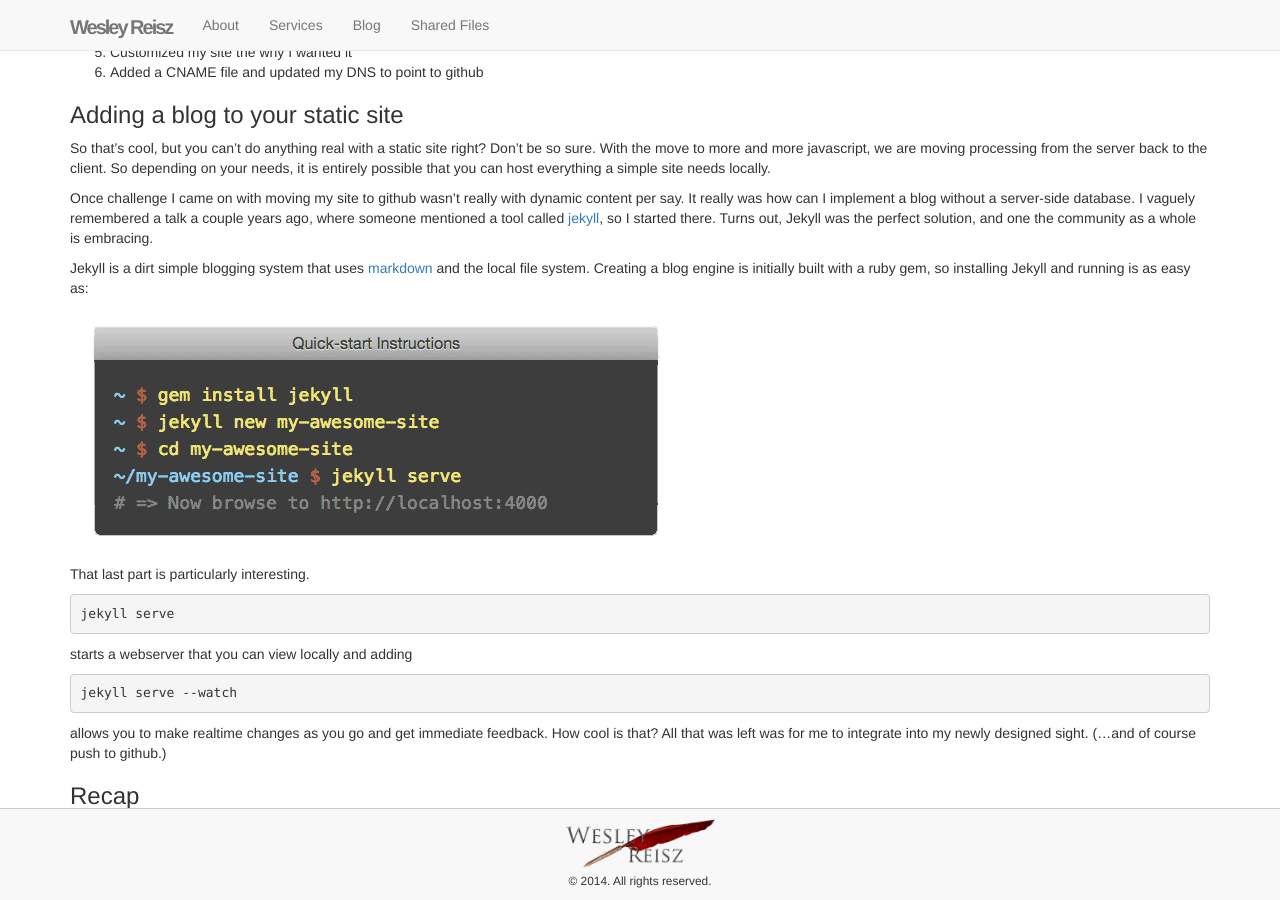
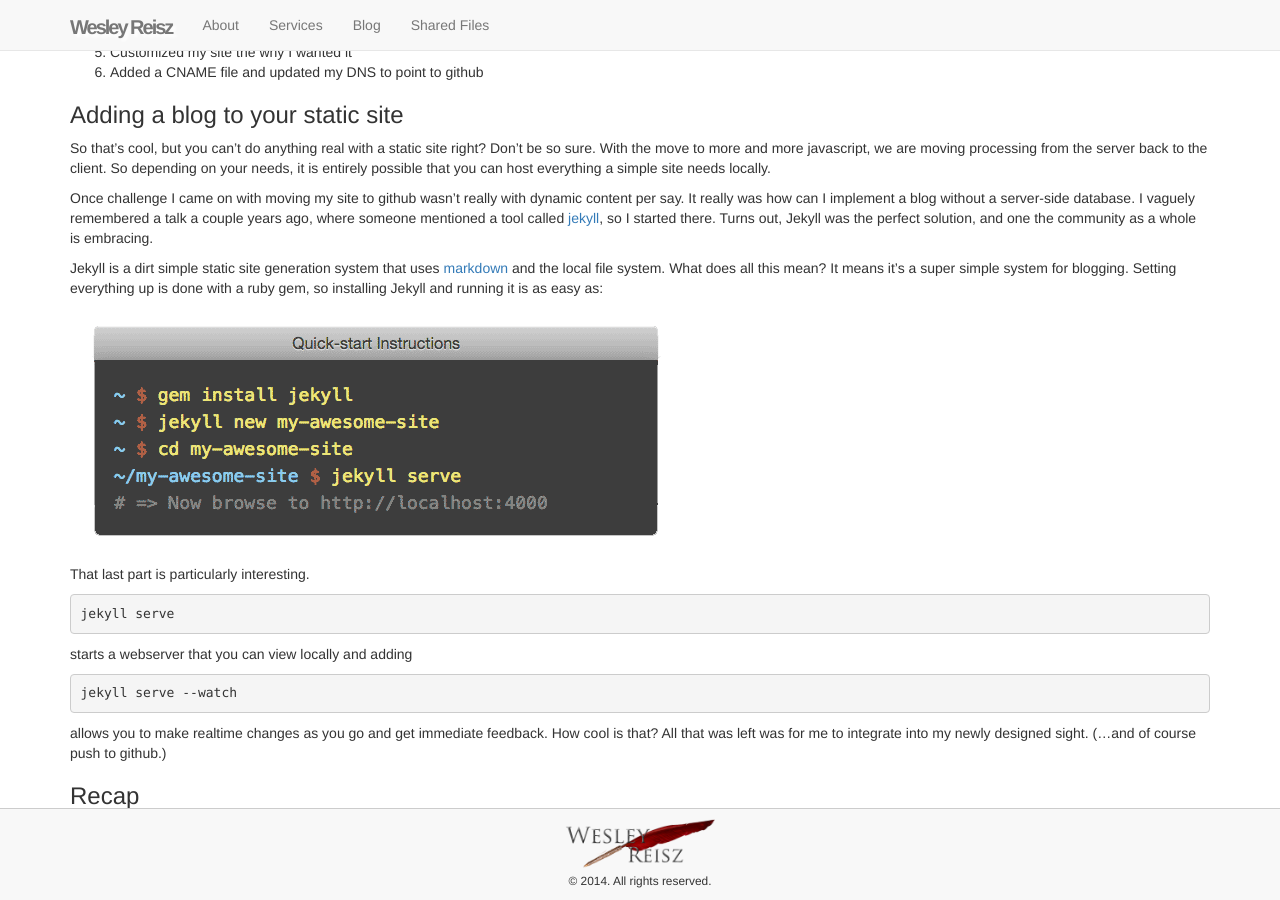
Before and after one commit to wesreisz/wesreisz.github.io, a Jekyll site: the page built from _posts/2014-01-02-moving_to_github.md, in a window 1280 px wide and 900 px high, scrolled down 1314 px. Built offline with Jekyll 4.4.1, drawn with Linux system fonts in a browser that asks for light colours; some web fonts are replaced.

Commit message:
fixed wording

```diff
--- a/_posts/2014-01-02-moving_to_github.md
+++ b/_posts/2014-01-02-moving_to_github.md
@@ -56,7 +56,7 @@
 
 Once challenge I came on with moving my site to github wasn't really with dynamic content per say. It really was how can I implement a blog without a server-side database. I vaguely remembered a talk a couple years ago, where someone mentioned a tool called [jekyll](http://jekyllrb.com/), so I started there. Turns out, Jekyll was the perfect solution, and one the community as a whole is embracing.
 
-Jekyll is a dirt simple blogging system that uses [markdown](http://en.wikipedia.org/wiki/Markdown) and the local file system. Creating a blog engine is initially built with a ruby gem, so installing Jekyll and running is as easy as:
+Jekyll is a dirt simple static site generation system that uses [markdown](http://en.wikipedia.org/wiki/Markdown) and the local file system. What does all this mean? It means it's a super simple system for blogging. Setting everything up is done with a ruby gem, so installing Jekyll and running it is as easy as:
 
 ![Installing Jekyll](/images/moving_to_github/install.png)
 
```
